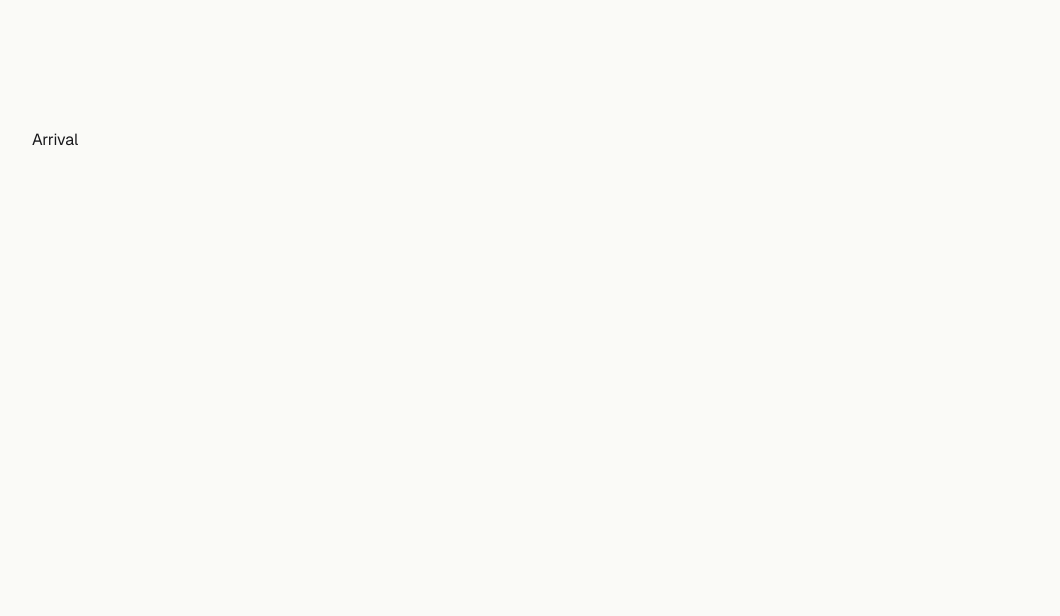
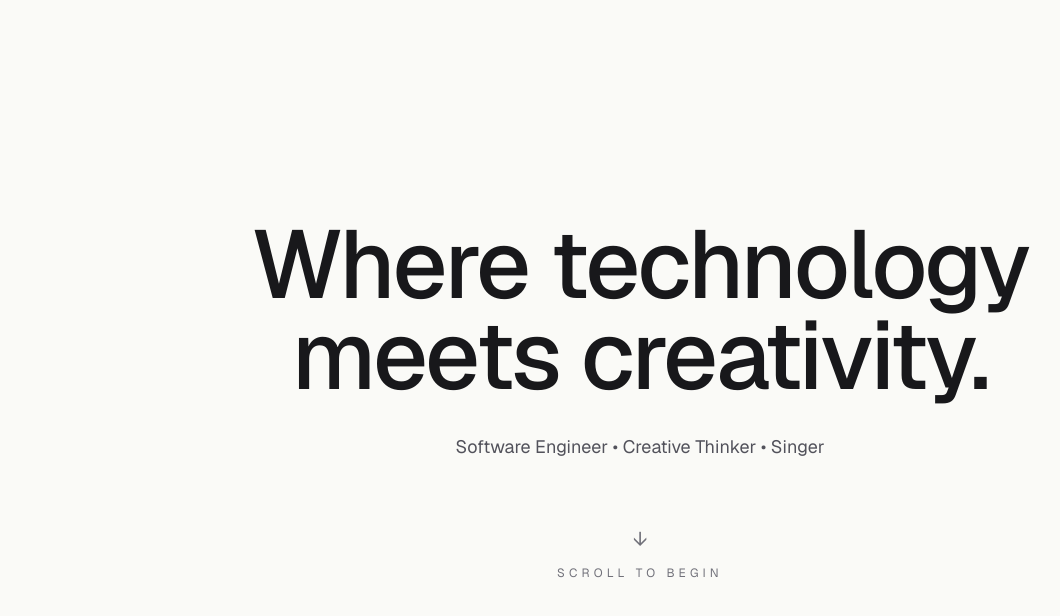
Before and after one commit to ishivanithakkar1/shivani-portfolio, a Next.js app: page / in a window 1280 px wide. Shown: the top 616 px of the page, without its empty margins (0-1060 px from the left). Built offline with nearby package versions, Linux system fonts and the light colour scheme.

Commit message:
feat: create initial arrival hero section

```diff
--- a/components/home/Arrival.tsx
+++ b/components/home/Arrival.tsx
@@ -1,11 +1,39 @@
 import { Container } from "@/components/ui/Container";
 import { Section } from "@/components/ui/Section";
+import { homeContent } from "@/content/home";
 
 export function Arrival() {
     return (
-        <Section id="arrival">
+        <Section
+            id="arrival"
+            className="flex min-h-screen items-center justify-center"
+        >
             <Container>
-                Arrival
+                <div className="mx-auto flex max-w-4xl flex-col items-center text-center">
+                    <h1 className="text-5xl font-medium leading-[0.95] tracking-tight text-text-primary md:text-7xl lg:text-8xl">
+                        <span className="block">
+                            {homeContent.arrival.headline.line1}
+                        </span>
+
+                        <span className="block">
+                            {homeContent.arrival.headline.line2}
+                        </span>
+                    </h1>
+
+                    <p className="mt-8 text-lg text-text-secondary">
+                        {homeContent.arrival.subheading}
+                    </p>
+
+                    <div className="mt-16 flex flex-col items-center gap-3">
+                        <span className="text-xl text-text-muted">
+                            ↓
+                        </span>
+
+                        <p className="text-xs uppercase tracking-[0.35em] text-text-muted">
+                            {homeContent.arrival.scrollCue}
+                        </p>
+                    </div>
+                </div>
             </Container>
         </Section>
     );
--- /dev/null
+++ b/content/home.ts
@@ -0,0 +1,13 @@
+export const homeContent = {
+    arrival: {
+        headline: {
+            line1: "Where technology",
+            line2: "meets creativity.",
+        },
+
+        subheading:
+            "Software Engineer • Creative Thinker • Singer",
+
+        scrollCue: "Scroll to begin",
+    },
+};
```
Also changed, not shown: 1 other file (tests, documents, lock files or other folders).
